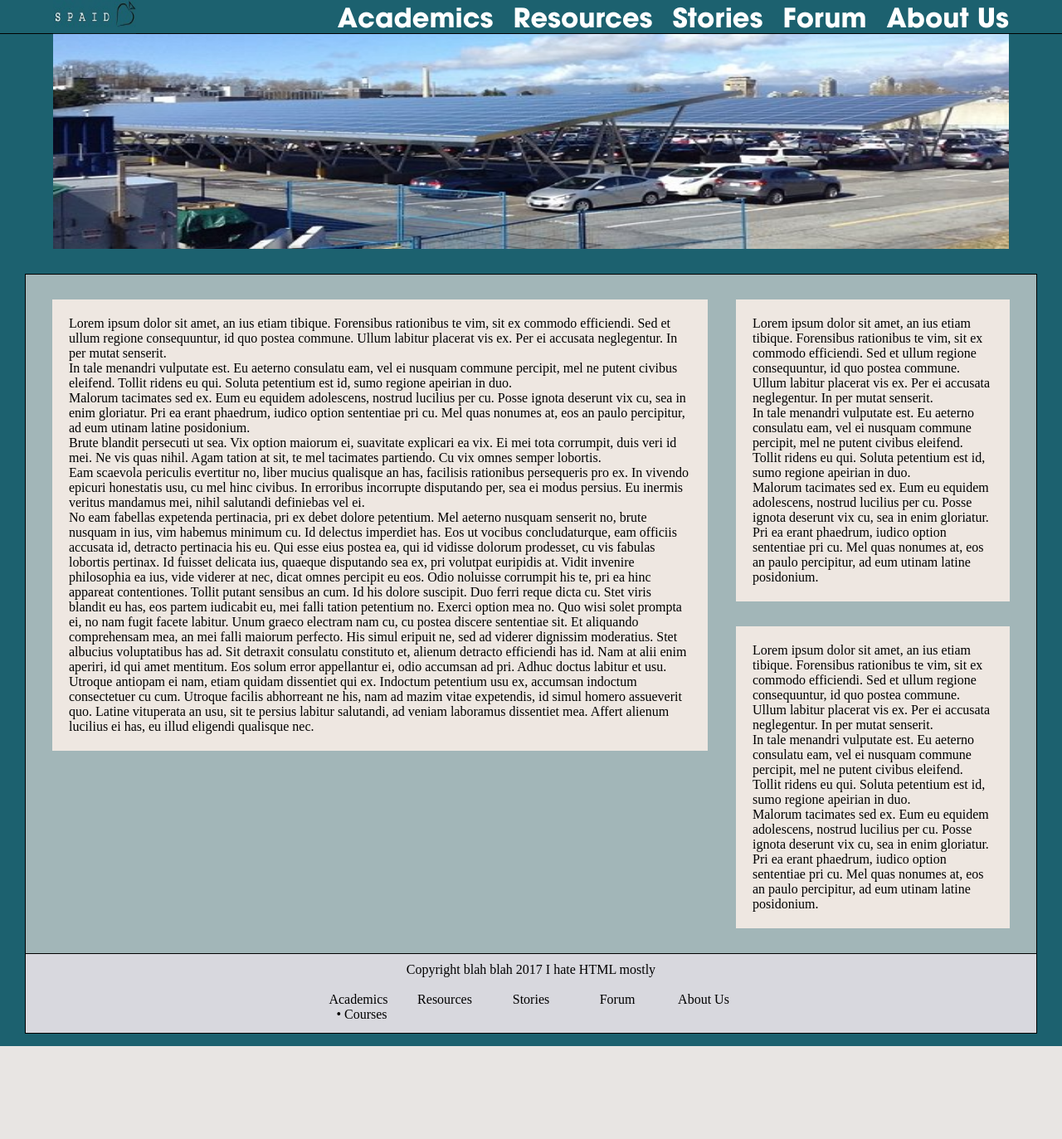
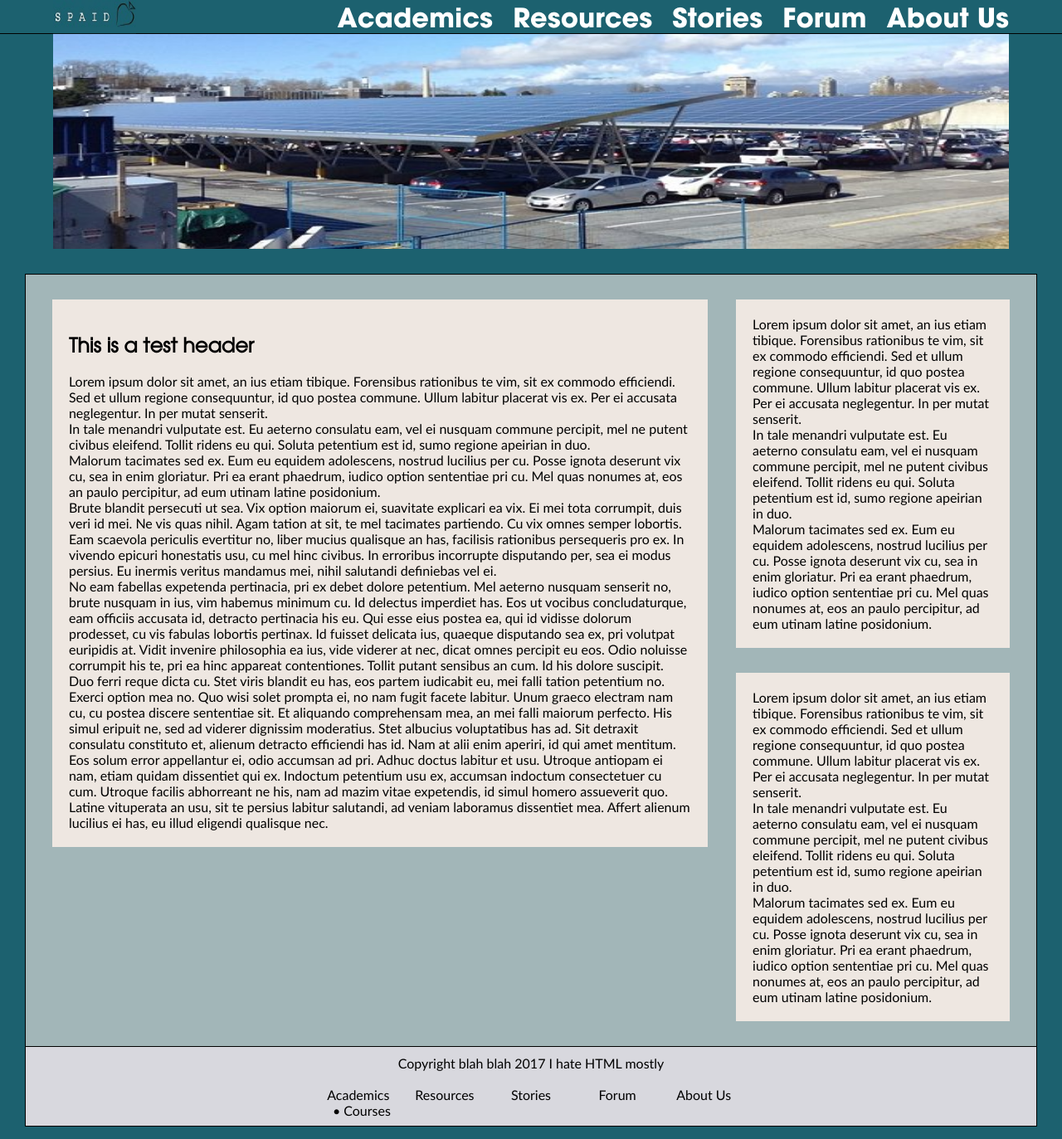
Before and after one commit to paulszefer/SPAID, a PHP site: page / in a window 1280 px wide. Shown: the whole page at 83% size. Before the commit the page ends 1261 px from the top, so only its background shows below. Run offline with PHP 8.4, Linux system fonts and the light colour scheme.

Commit message:
Generic commit

```diff
--- a/G13/index.html
+++ b/G13/index.html
@@ -49,6 +49,7 @@
 
 		<div id="body">
 			<div id="maincontent">
+				<p><h2>This is a test header</h2></p>
 				<p>Lorem ipsum dolor sit amet, an ius etiam tibique. Forensibus rationibus te vim, sit ex commodo efficiendi. Sed et ullum regione consequuntur, id quo postea commune. Ullum labitur placerat vis ex. Per ei accusata neglegentur. In per mutat senserit.</p>
 
 				<p>In tale menandri vulputate est. Eu aeterno consulatu eam, vel ei nusquam commune percipit, mel ne putent civibus eleifend. Tollit ridens eu qui. Soluta petentium est id, sumo regione apeirian in duo.</p>
@@ -92,15 +93,15 @@
 
 		<div id="footer">
 			<p>Copyright blah blah 2017 I hate HTML mostly</p><br>
-			<div class="sitemap">Academics<br> &nbsp; • Courses
+			<div class="sitemap"><a class="sitemaplink" href="#" alt="Academics">Academics</a><br> &nbsp; • <a class="sitemaplink" href="#" alt="Courses">Courses</a>
 			</div>
-			<div class="sitemap">Resources
+			<div class="sitemap"><a class="sitemaplink" href="#" alt="Resources">Resources</a>
 			</div>
-			<div class="sitemap">Stories
+			<div class="sitemap"><a class="sitemaplink" href="#" alt="Stories">Stories</a>
 			</div>
-			<div class="sitemap">Forum
+			<div class="sitemap"><a class="sitemaplink" href="#" alt="Forum">Forum</a>
 			</div>
-			<div class="sitemap">About Us
+			<div class="sitemap"><a class="sitemaplink" href="#" alt="About Us">About Us</a>
 			</div>
 		</div>
 
--- a/G13/style/base.css
+++ b/G13/style/base.css
@@ -1,4 +1,4 @@
-html, body, div, span, applet, object, iframe, h1, h2, h3, h4, h5, h6, p, blockquote, pre, a, abbr, acronym, address, big, cite, code, del, dfn, em, img, ins, kbd, q, s, samp, small, strike, strong, sub, sup, tt, var, b, u, i, center, dl, dt, dd, ol, ul, li, fieldset, form, label, legend, table, caption, tbody, tfoot, thead, tr, th, td, article, aside, canvas, details, embed, figure, figcaption, footer, header, hgroup, menu, nav, output, ruby, section, summary, time, mark, audio, video {
+html, body, div, span, applet, object, iframe, p, blockquote, pre, a, abbr, acronym, address, big, cite, code, del, dfn, em, img, ins, kbd, q, s, samp, small, strike, strong, sub, sup, tt, var, b, u, i, center, dl, dt, dd, ol, ul, li, fieldset, form, label, legend, table, caption, tbody, tfoot, thead, tr, th, td, article, aside, canvas, details, embed, figure, figcaption, footer, header, hgroup, menu, nav, output, ruby, section, summary, time, mark, audio, video {
 	margin: 0;
 	padding: 0;
 	border: 0;
@@ -9,8 +9,13 @@ html, body, div, span, applet, object, iframe, h1, h2, h3, h4, h5, h6, p, blockq
 
 
 body {
+font-family: Calibri, Arial, sans-serif;
 width: 100%;
 background-color: #1C616F;
+}
+
+h2 {
+	font-family: headerfont, Calibri, Arial;
 }
 
 #logo {
@@ -117,12 +122,6 @@ background-color: #1C616F;
 	margin-bottom: 45px;
 }
 
-.sitemap {
-	display: inline-block;
-	width: 100px;
-	vertical-align: top;
-}
-
 a.nav:link {
 	color: white;
 }
@@ -146,7 +145,38 @@ a.nav:active {
 	font-family: navfont, Georgia, sans-serif;
 }
 
+.sitemap {
+	display: inline-block;
+	width: 100px;
+	vertical-align: top;
+}
+
+.sitemaplink {
+	text-decoration: none;
+}
+
+a.sitemaplink:link {
+	color: black;
+}
+
+a.sitemaplink:visited {
+	color: black;
+}
+
+a.sitemaplink:hover {
+	color: #1C616F;
+}
+
+a.sitemaplink:active {
+	color: white;
+}
+
 @font-face {
 	font-family: 'navfont';
 	src: url('ITC Avant Garde Gothic LT Bold.otf');
 }
+
+@font-face {
+	font-family: 'headerfont';
+	src: url('ITC Avant Garde Gothic Book Regular.otf');
+}
```
Also changed, not shown: G13/style/ITC Avant Garde Gothic Book Regular.otf (added).
